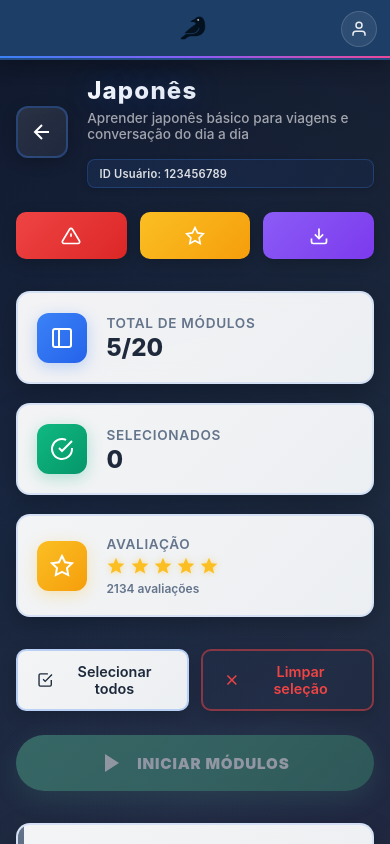
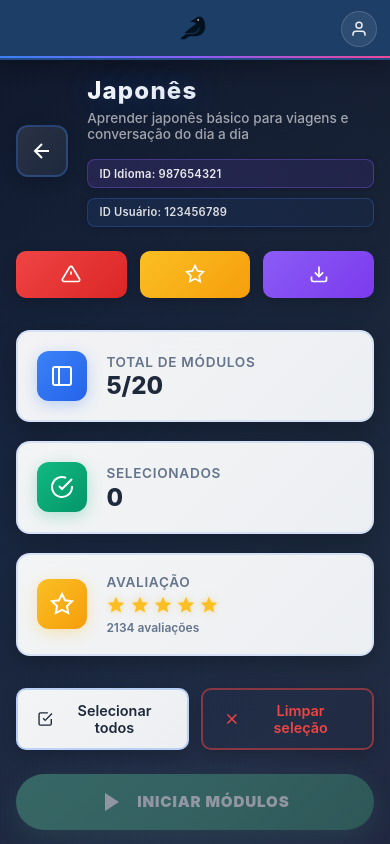
Before and after one commit to LucasHenderson/crow, an Angular app: page /visualizar-idioma in a window 390 px wide. Shown: the top 844 px of the page. Built offline with nearby package versions, Linux system fonts and the light colour scheme.

Commit message:
Botão de copiar ID do idioma em Visualizar Idioma

```diff
--- a/src/app/pages/visualizar-idioma/visualizar-idioma.css
+++ b/src/app/pages/visualizar-idioma/visualizar-idioma.css
@@ -90,6 +90,78 @@
   font-size: 0.95rem;
   color: rgba(255, 255, 255, 0.6);
   font-weight: 500;
+}
+
+/* CONTAINER DE IDS */
+.ids-container {
+  display: flex;
+  gap: 0.8rem;
+  margin-top: 0.8rem;
+  flex-wrap: wrap;
+}
+
+/* ID DO IDIOMA */
+.id-idioma-wrapper {
+  display: inline-flex;
+  align-items: center;
+  padding: 0.5rem 1rem;
+  background: linear-gradient(135deg, rgba(139, 92, 246, 0.15) 0%, rgba(124, 58, 237, 0.1) 100%);
+  border-radius: 8px;
+  border: 1.5px solid rgba(139, 92, 246, 0.35);
+  cursor: pointer;
+  transition: all 0.3s ease;
+  box-shadow: 0 2px 6px rgba(0, 0, 0, 0.15);
+}
+
+.id-idioma-wrapper:hover {
+  background: linear-gradient(135deg, rgba(139, 92, 246, 0.25) 0%, rgba(124, 58, 237, 0.2) 100%);
+  border-color: rgba(139, 92, 246, 0.5);
+  transform: translateY(-2px);
+  box-shadow: 0 4px 12px rgba(139, 92, 246, 0.3);
+}
+
+.id-idioma-wrapper:active {
+  transform: scale(0.98) translateY(-2px);
+}
+
+.id-idioma {
+  color: rgba(255, 255, 255, 0.9);
+  font-size: 0.85rem;
+  font-weight: 600;
+  letter-spacing: 0.02em;
+  white-space: nowrap;
+}
+
+/* ID DO USUÁRIO CRIADOR */
+.id-usuario-wrapper {
+  display: inline-flex;
+  align-items: center;
+  padding: 0.5rem 1rem;
+  background: linear-gradient(135deg, rgba(59, 130, 246, 0.1) 0%, rgba(37, 99, 235, 0.05) 100%);
+  border-radius: 8px;
+  border: 1.5px solid rgba(59, 130, 246, 0.25);
+  cursor: pointer;
+  transition: all 0.3s ease;
+  box-shadow: 0 2px 6px rgba(0, 0, 0, 0.15);
+}
+
+.id-usuario-wrapper:hover {
+  background: linear-gradient(135deg, rgba(59, 130, 246, 0.2) 0%, rgba(37, 99, 235, 0.15) 100%);
+  border-color: rgba(59, 130, 246, 0.4);
+  transform: translateY(-2px);
+  box-shadow: 0 4px 12px rgba(59, 130, 246, 0.3);
+}
+
+.id-usuario-wrapper:active {
+  transform: scale(0.98) translateY(-2px);
+}
+
+.id-usuario {
+  color: rgba(255, 255, 255, 0.85);
+  font-size: 0.85rem;
+  font-weight: 600;
+  letter-spacing: 0.02em;
+  white-space: nowrap;
 }
 
 .acoes-top {
@@ -1369,32 +1441,6 @@
   max-width: 700px;
 }
 
-/* ========== ID DO USUÁRIO CRIADOR ========== */
-.id-usuario-wrapper {
-  display: inline-flex;
-  align-items: center;
-  margin-top: 0.8rem;
-  padding: 0.5rem 1rem;
-  background: linear-gradient(135deg, rgba(59, 130, 246, 0.1) 0%, rgba(37, 99, 235, 0.05) 100%);
-  border-radius: 8px;
-  border: 1.5px solid rgba(59, 130, 246, 0.25);
-  cursor: pointer;
-  transition: all 0.3s ease;
-  box-shadow: 0 2px 6px rgba(0, 0, 0, 0.15);
-}
-
-.id-usuario-wrapper:active {
-  transform: scale(0.98);
-}
-
-.id-usuario {
-  color: rgba(255, 255, 255, 0.85);
-  font-size: 0.85rem;
-  font-weight: 600;
-  letter-spacing: 0.02em;
-  white-space: nowrap;
-}
-
 .instrucao-modal {
   color: rgba(255, 255, 255, 0.9);
   font-size: 1rem;
@@ -1696,10 +1742,17 @@
     gap: 0.8rem;
   }
 
+  .ids-container {
+    flex-direction: column;
+    gap: 0.6rem;
+  }
+
+  .id-idioma-wrapper,
   .id-usuario-wrapper {
     padding: 0.45rem 0.85rem;
   }
 
+  .id-idioma,
   .id-usuario {
     font-size: 0.8rem;
   }
@@ -1879,10 +1932,12 @@
     padding: 0.6rem;
   }
 
+  .id-idioma-wrapper,
   .id-usuario-wrapper {
     padding: 0.4rem 0.75rem;
   }
 
+  .id-idioma,
   .id-usuario {
     font-size: 0.75rem;
   }
@@ -1938,10 +1993,12 @@
     padding: 0.8rem 0.9rem;
   }
 
+  .id-idioma-wrapper,
   .id-usuario-wrapper {
     padding: 0.4rem 0.7rem;
   }
 
+  .id-idioma,
   .id-usuario {
     font-size: 0.7rem;
   }
@@ -2027,10 +2084,12 @@
     padding: 0.5rem;
   }
 
+  .id-idioma-wrapper,
   .id-usuario-wrapper {
     padding: 0.35rem 0.65rem;
   }
 
+  .id-idioma,
   .id-usuario {
     font-size: 0.65rem;
   }
--- a/src/app/pages/visualizar-idioma/visualizar-idioma.html
+++ b/src/app/pages/visualizar-idioma/visualizar-idioma.html
@@ -13,8 +13,13 @@
       <div class="titulo-wrapper">
         <h1 class="titulo">{{ idiomaNome }}</h1>
         <p class="subtitulo">{{ descricao }}</p>
-        <div class="id-usuario-wrapper" *ngIf="!isProprietario" (click)="navegarParaUsuario()" title="Ver perfil do usuário">
-          <span class="id-usuario">ID Usuário: {{ idUsuarioFormatado }}</span>
+        <div class="ids-container">
+          <div class="id-idioma-wrapper" (click)="copiarIdIdioma()" title="Copiar ID do Idioma">
+            <span class="id-idioma">ID Idioma: {{ idIdiomaFormatado }}</span>
+          </div>
+          <div class="id-usuario-wrapper" *ngIf="!isProprietario" (click)="navegarParaUsuario()" title="Ver perfil do usuário">
+            <span class="id-usuario">ID Usuário: {{ idUsuarioFormatado }}</span>
+          </div>
         </div>
       </div>
     </div>
--- a/src/app/pages/visualizar-idioma/visualizar-idioma.ts
+++ b/src/app/pages/visualizar-idioma/visualizar-idioma.ts
@@ -28,6 +28,7 @@ interface IdiomaUsuario {
 export class VisualizarIdioma {
   idiomaNome = 'Japonês';
   descricao = 'Aprender japonês básico para viagens e conversação do dia a dia';
+  idIdioma = '987654321'; // ID do idioma
   idUsuarioCriador = '123456789'; // ID do usuário criador
   isProprietario = false;
   avaliacao = 4.3;
@@ -196,6 +197,24 @@ export class VisualizarIdioma {
     }
     console.log('Visualizando módulo:', mod.nome);
     this.router.navigate(['/visualizar-modulo']);
+  }
+
+  // ===== COPIAR ID DO IDIOMA =====
+
+  copiarIdIdioma(): void {
+    navigator.clipboard.writeText(this.idIdioma).then(() => {
+      this.exibirMensagemSucesso('ID do Idioma copiado para a área de transferência!');
+    }).catch(err => {
+      console.error('Erro ao copiar ID:', err);
+      alert('Não foi possível copiar o ID. Tente novamente.');
+    });
+  }
+
+  get idIdiomaFormatado(): string {
+    if (this.idIdioma.length > 9) {
+      return this.idIdioma.substring(0, 9) + '...';
+    }
+    return this.idIdioma;
   }
 
   // ===== MODAL DE DENÚNCIA =====
```
